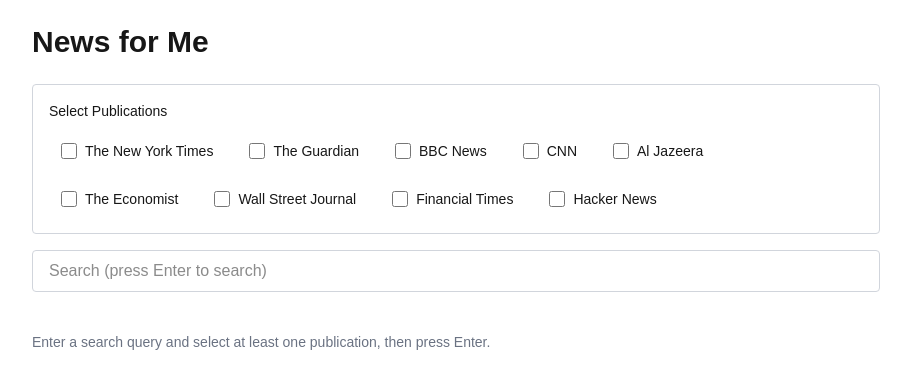
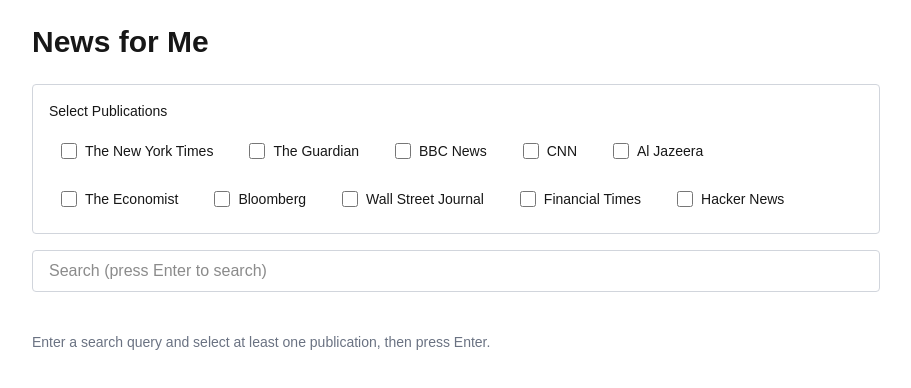
Before and after one commit to bttf/news-for-me, a Next.js app: page / in a window 1280 px wide. Shown: the top 388 px of the page, without its empty margins (184-1095 px from the left). Built offline with nearby package versions, Linux system fonts and the light colour scheme.

Commit message:
add bloomberg

```diff
--- a/app/PublicationsSelector.tsx
+++ b/app/PublicationsSelector.tsx
@@ -55,6 +55,13 @@
     url: "economist.com",
     description:
       "Founded in 1843 in London, the Economist espouses classical liberal values—pro-market economics combined with socially progressive positions. With approximately 1.5 million print and digital subscribers, it's known for in-depth analysis and distinctive writing style. Access requires a subscription at roughly $17/month ($200/year) behind a strict paywall.",
+  },
+  {
+    slug: "bloomberg",
+    name: "Bloomberg",
+    url: "bloomberg.com",
+    description:
+      "Founded in 1990 by Michael Bloomberg, Bloomberg News is a global business and financial news leader reaching approximately 72 million monthly visitors. It maintains a centrist, pro-business editorial position focused on comprehensive coverage of markets, economy, and business news. Access requires a subscription at roughly $40/month with a metered paywall allowing limited free articles.",
   },
   {
     slug: "wsj",
```
